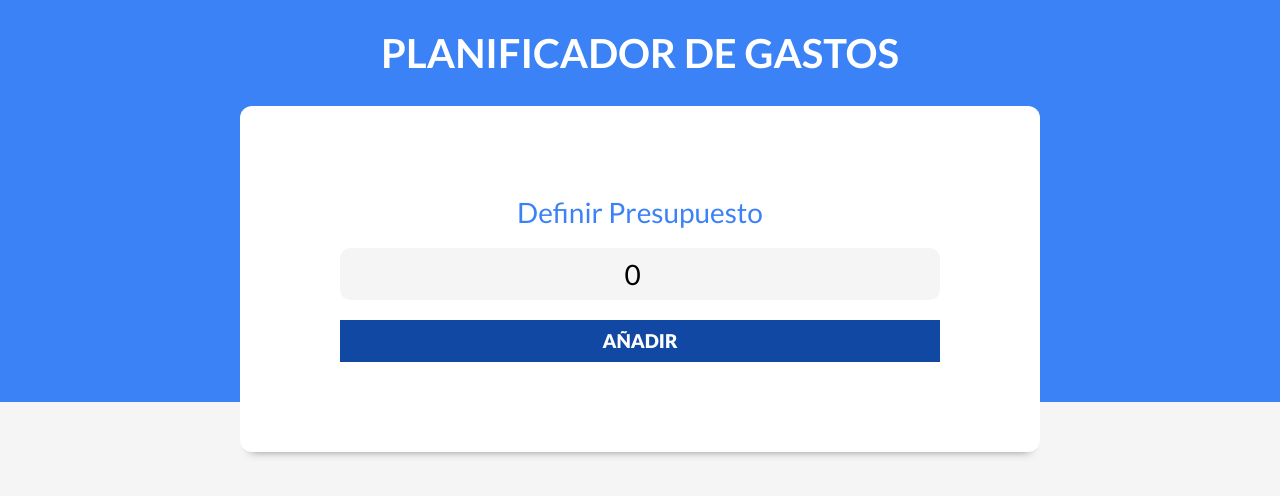
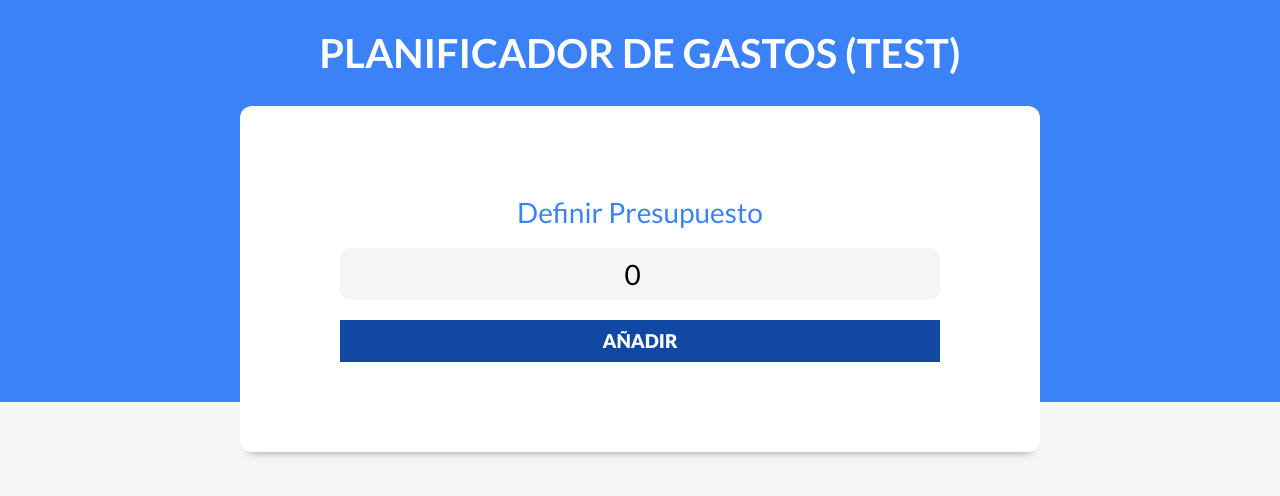
Before and after one commit to JossVan/app-planificador-gastos, a React (Vite) app: page / in a window 1280 px wide. Shown: the top 496 px of the page. Built offline with nearby package versions, Linux system fonts and the light colour scheme.

Commit message:
[UPDATED]Update header

```diff
--- a/src/components/Header.jsx
+++ b/src/components/Header.jsx
@@ -12,7 +12,7 @@ const Header = ({
 }) => {
   return (
     <header>
-      <h1>Planificador de gastos</h1>
+      <h1>Planificador de gastos (Test)</h1>
 
       {isValidPresupuesto ? (
         <ControlPrespuesto
```
